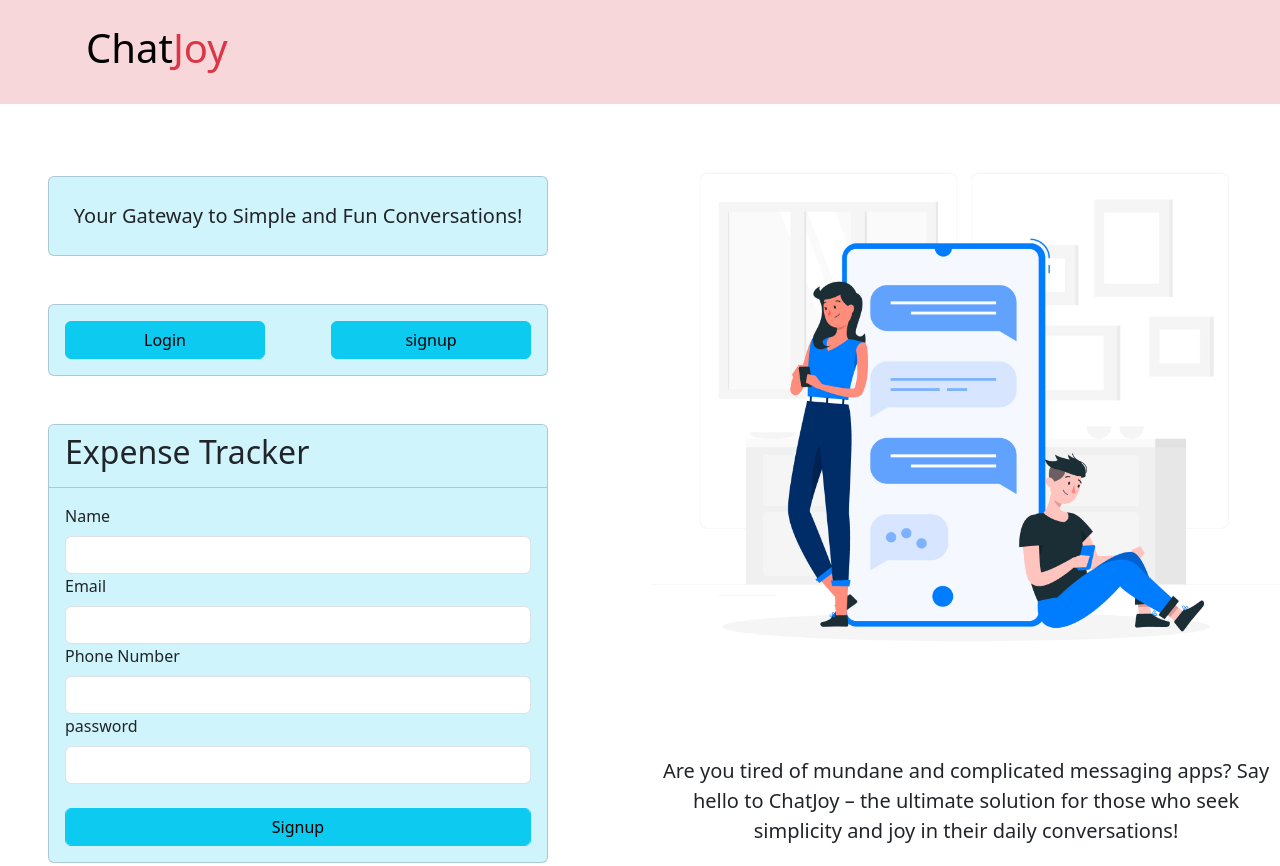
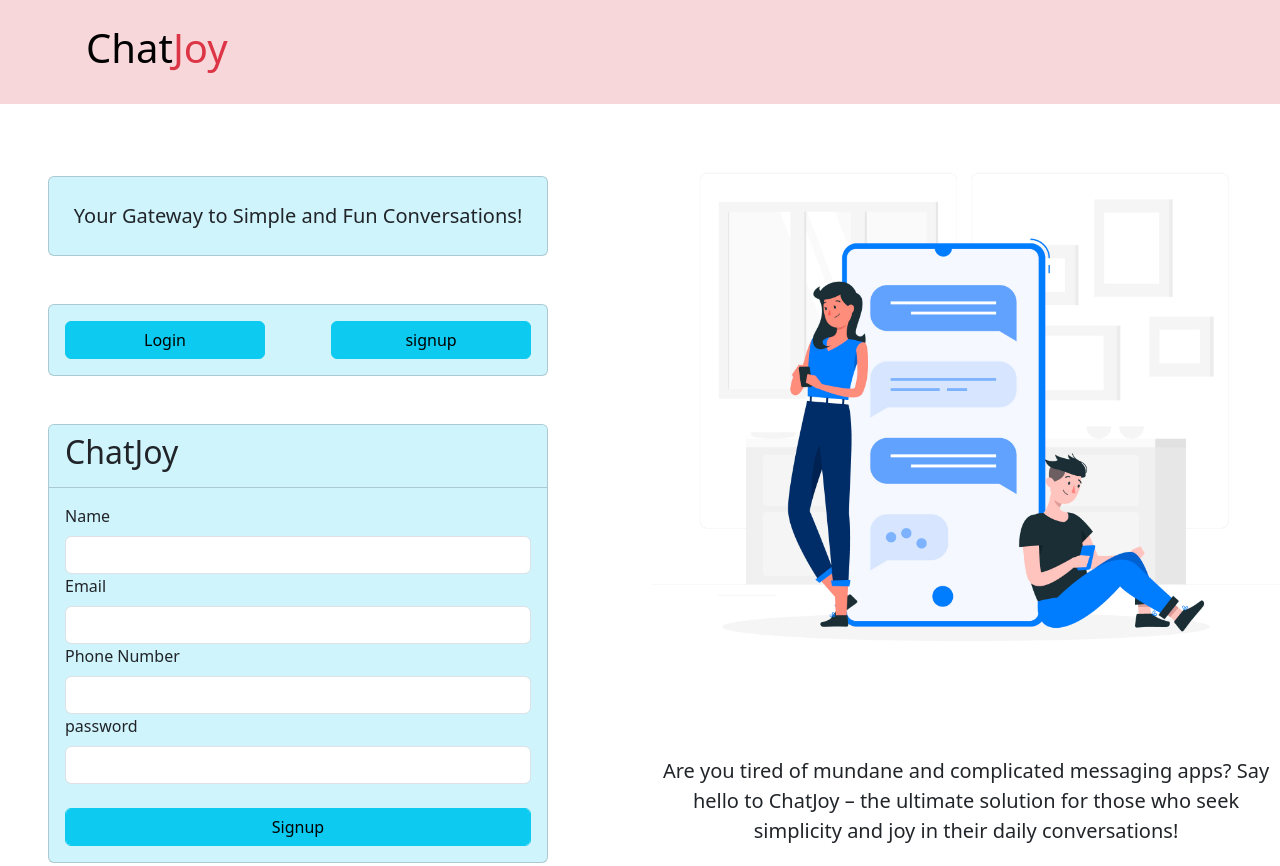
Before and after one commit to nasimpc/Synq, a website: page views/intro.html in a window 1280 px wide. Shown: the top 866 px of the page. Drawn offline with nearby package versions, Linux system fonts and the light colour scheme.

Commit message:
final1.2

```diff
--- a/views/intro.html
+++ b/views/intro.html
@@ -39,7 +39,7 @@
                 </div>
                 <div id="signupDiv" class="card bg-info-subtle m-lg-5 " style="width: 500px">
                     <div class="card-header bg-info-subtle">
-                        <h2 class="card-title">Expense Tracker</h2>
+                        <h2 class="card-title">ChatJoy</h2>
                     </div>
                     <div class="card-body">
 
@@ -61,7 +61,7 @@
                 </div>
                 <div id="loginDiv" class="card bg-info-subtle m-lg-5 collapse" style="width: 500px">
                     <div class="card-header">
-                        <h2 class="card-title">Expense Tracker</h2>
+                        <h2 class="card-title">ChatJoy</h2>
                     </div>
                     <div class="card-body">
 
```
